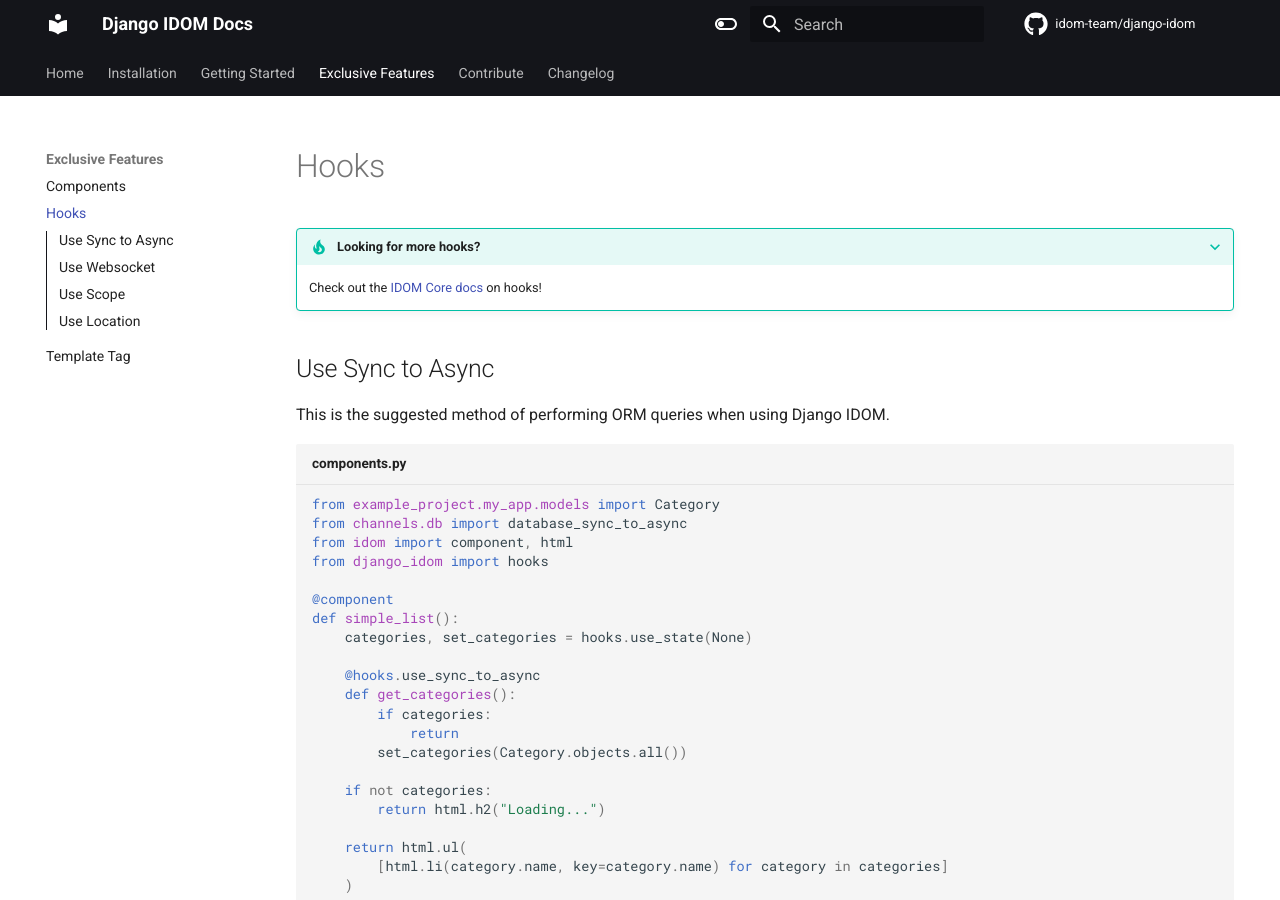
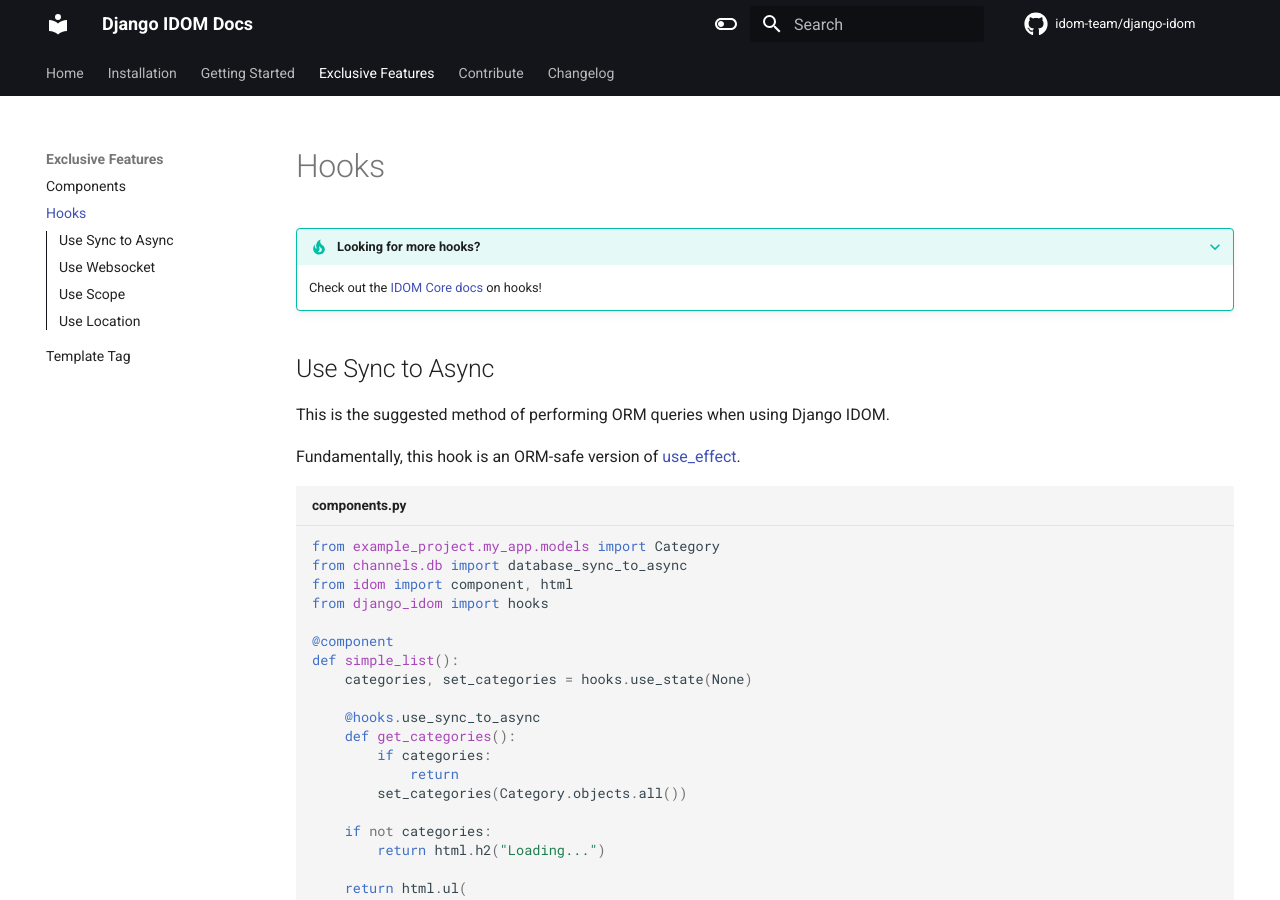
Before and after one commit to reactive-python/reactpy-django, an MkDocs documentation site: the page built from docs/features/hooks.md, in a window 1280 px wide and 900 px high. Built offline with MkDocs 1.6.1 and Material for MkDocs 9.7.7, drawn with Linux system fonts in a browser that asks for light colours; comment, search, counter and statistics services are not loaded.

Commit message:
add use_effect note

````diff
--- a/docs/features/hooks.md
+++ b/docs/features/hooks.md
@@ -5,6 +5,8 @@
 ## Use Sync to Async
 
 This is the suggested method of performing ORM queries when using Django IDOM.
+
+Fundamentally, this hook is an ORM-safe version of [use_effect](https://idom-docs.herokuapp.com/docs/reference/hooks-api.html#use-effect).
 
 ```python title="components.py"
 from example_project.my_app.models import Category
````
